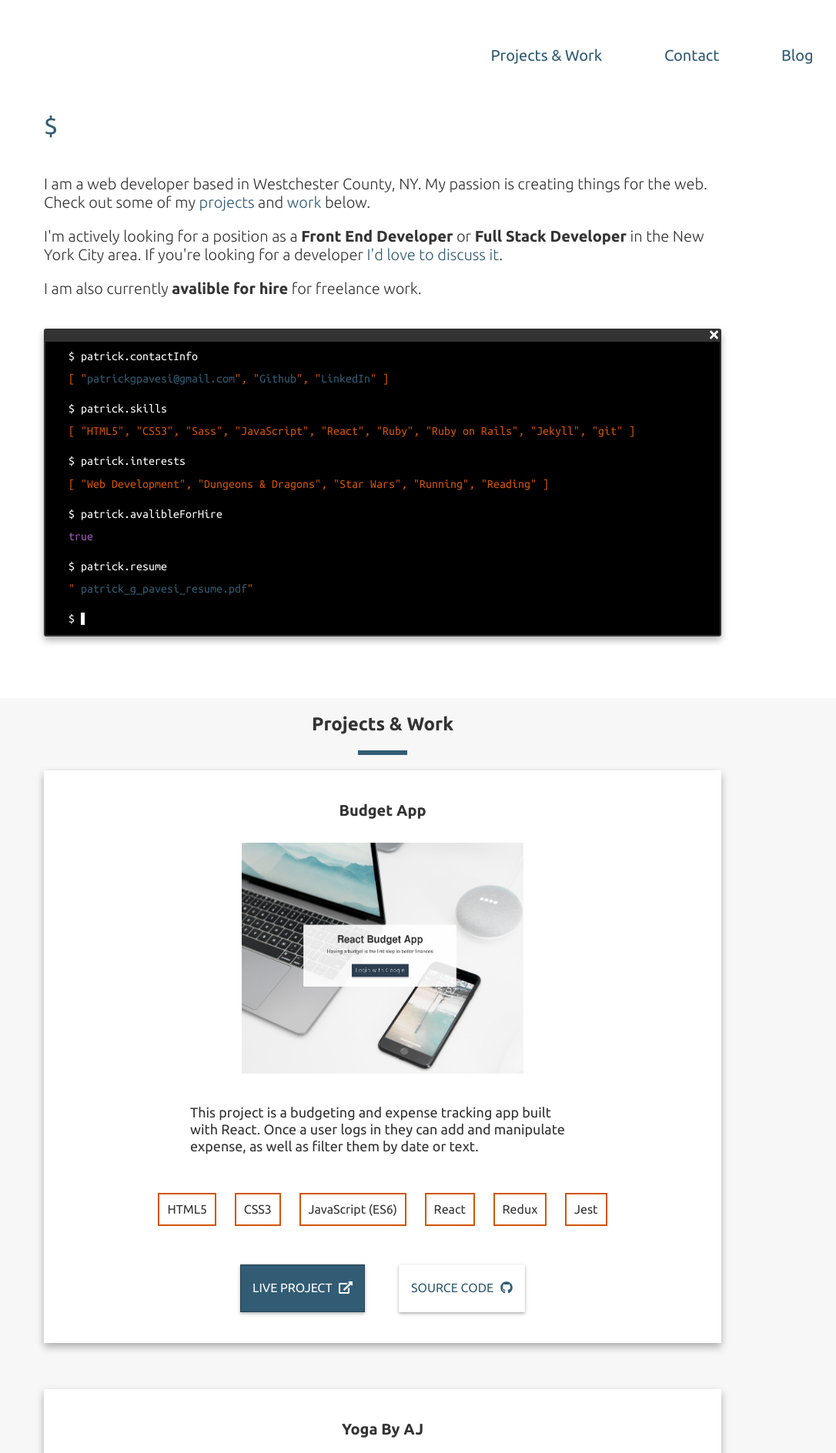
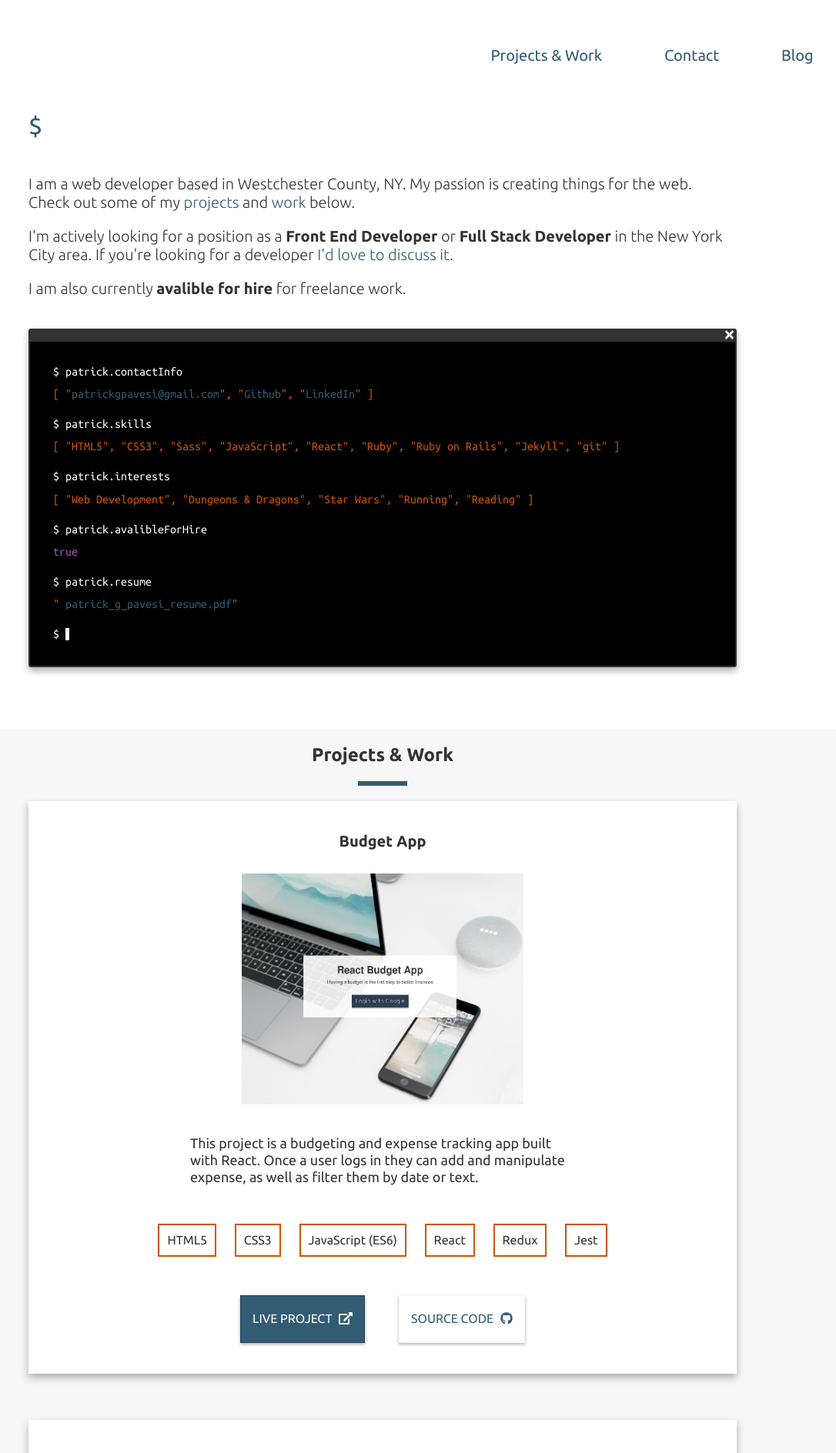
Before and after one commit to patrick-g-p/patrick-g-pavesi-website, a Jekyll site: the page built from index.md, in a window 1280 px wide. Shown: the top 1888 px of the page at 77% size, without its empty margins (143-1229 px from the left). Built offline with Jekyll 4.4.1, drawn with Linux system fonts in a browser that asks for light colours; nearby versions of some CDN libraries; some of the changed text lies outside the part shown.

Commit message:
Tweaked padding on row containers and the skills terminal.

```diff
--- a/_layouts/home.html
+++ b/_layouts/home.html
@@ -121,7 +121,7 @@ layout: "wrapper"
         <li>HTML5</li>
         <li>CSS3</li>
         <li>Sass</li>
-        <li>Javascript</li>
+        <li>JavaScript</li>
       </ul>
       <ul class="showcase-card__links">
         <li>
@@ -142,7 +142,7 @@ layout: "wrapper"
         <li class="showcase-card__list-item">
           <a class="showcase-card__list-link" href="https://github.com/patrick-g-p/patrick-g-pavesi-dot-com">
             <h2 class="project-work-title">This Website!</h2>
-            <span class="project-work-tags">HTML5, CSS3, Sass, Jekyll</span>
+            <span class="project-work-tags">HTML5, CSS3, Sass, JavaScript, Jekyll</span>
             <span class="project-work-role">Project</span>
           </a>
         </li>
--- a/_sass/abstracts/_variables.scss
+++ b/_sass/abstracts/_variables.scss
@@ -29,5 +29,5 @@ $mp-sm: 1rem;
 // Grid
 $gutter-vertical: 8rem;
 $gutter-vertical-sm: 6rem;
-$gutter-horizontal: 6rem;
+$gutter-horizontal: 4rem;
 $gutter-horizontal-sm: 2rem;
--- a/_sass/components/_terminal.scss
+++ b/_sass/components/_terminal.scss
@@ -24,7 +24,7 @@
 
   &__body {
     background-color: black;
-    padding: 1rem 3rem;
+    padding: 3rem;
   }
 
   &__info-group {
```
Also changed, not shown: README.md.
